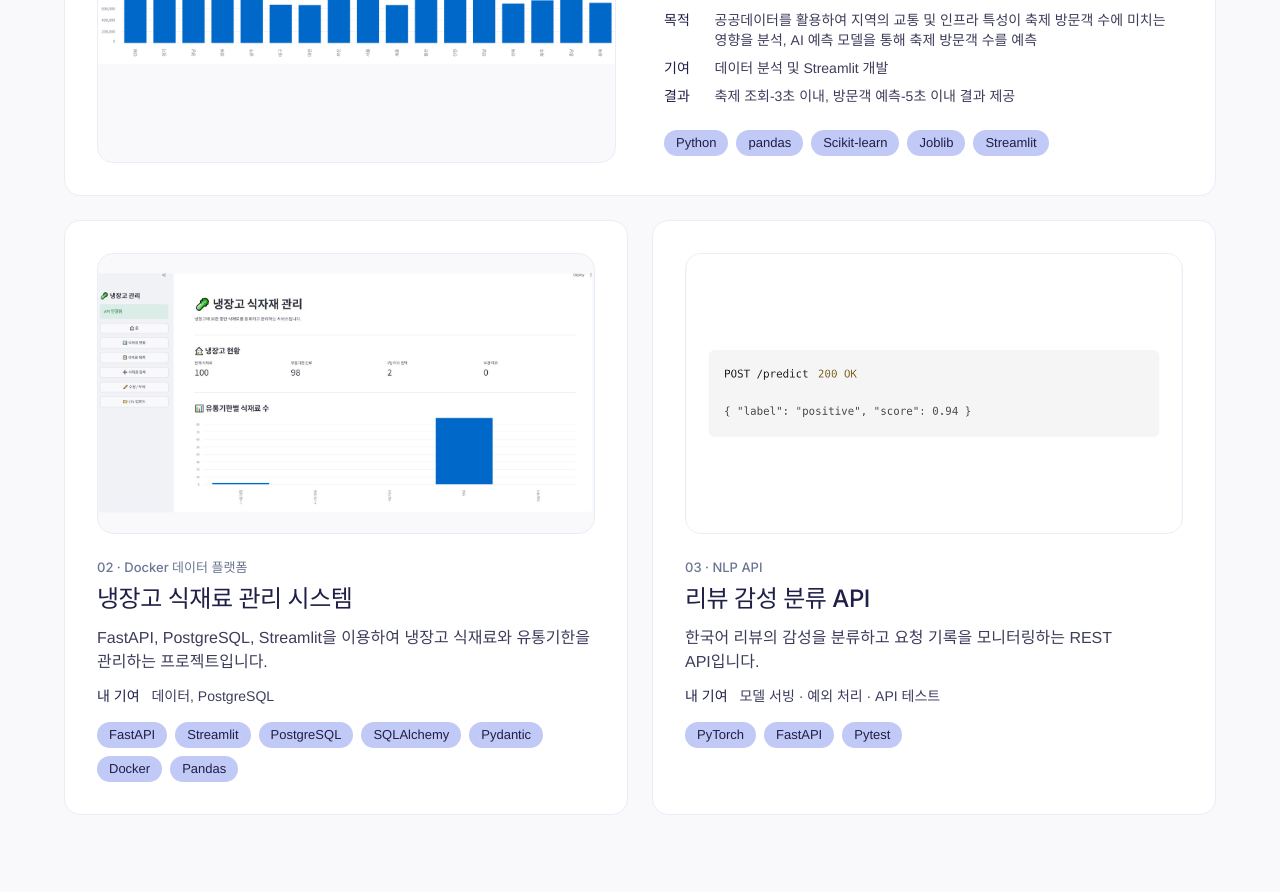
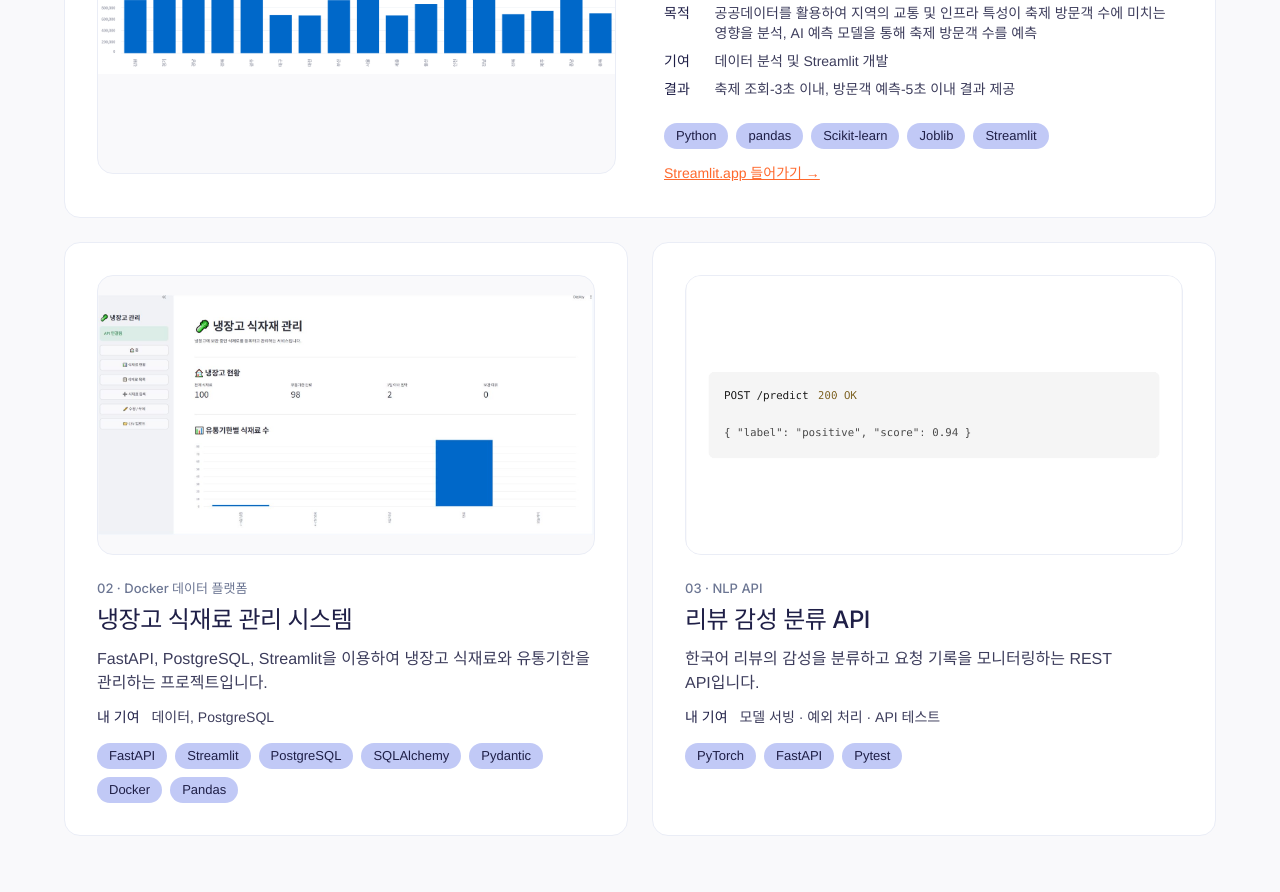
Before and after one commit to mykohbig7-ux/mykohbig7-ux.github.io, a plain HTML site: page index.html in a window 1280 px wide. Shown: the part 1113-2005 px from the top of the page. Drawn offline with Linux system fonts and the light colour scheme; a web font is replaced by a local one.

Commit message:
first portfolio수정4

```diff
--- a/index.html
+++ b/index.html
@@ -79,6 +79,10 @@
             <li><strong>결과</strong><span>축제 조회-3초 이내, 방문객 예측-5초 이내 결과 제공</span></li>
           </ul>
           <div class="tags" aria-label="사용 기술"><span>Python</span><span>pandas</span><span>Scikit-learn</span><span>Joblib</span><span>Streamlit</span></div>
+
+          <div class="project-links" style="margin-top: 12px;">
+              <a href="https://bigdatateamproject-kwjtcc746xdpvy6zrrqqd6.streamlit.app" target="_blank" rel="noopener" style="font-size: 14px; text-decoration: underline; color: #ff682c; font-weight: 500;">Streamlit.app 들어가기 &rarr;</a>
+          </div>
         </div>
       </article>
 
```
